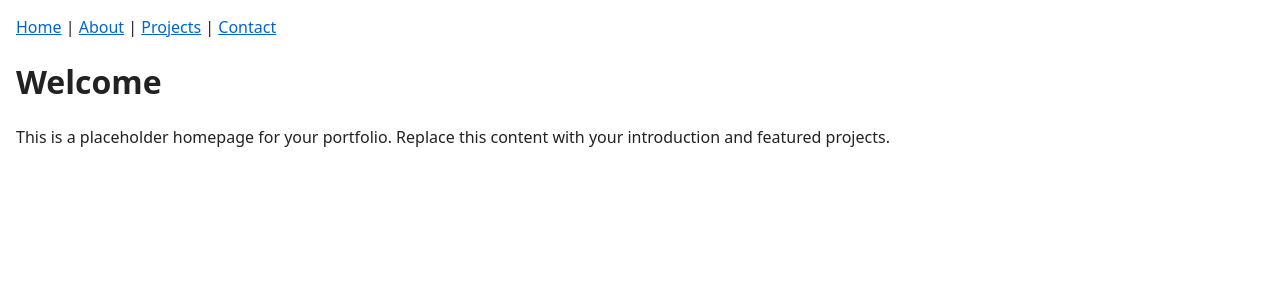
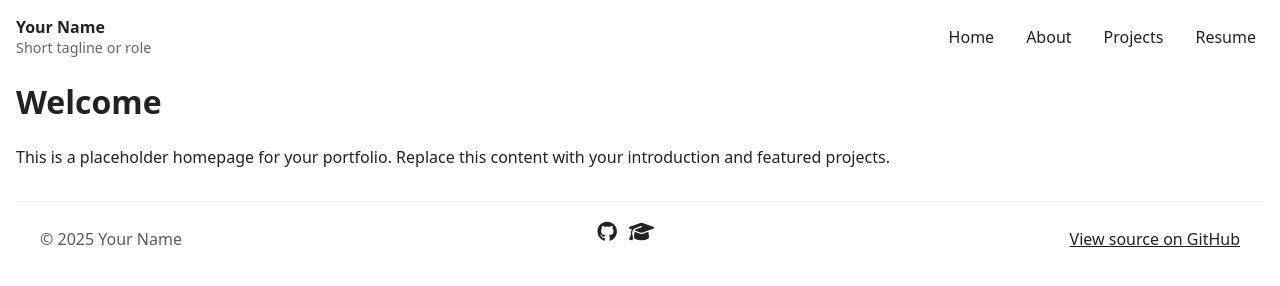
Before and after one commit to plocord/plocord.github.io, a plain HTML site: page index.html in a window 1280 px wide. Drawn offline with Linux system fonts and the light colour scheme.

Commit message:
Move base layout into index.html

```diff
--- a/css/style.css
+++ b/css/style.css
@@ -92,3 +92,33 @@ a{color:var(--accent)}
   /* Make branding more compact */
   .site-branding .site-tagline{ display:none; }
 }
+
+/* Footer styles */
+.site-footer{
+  border-top:1px solid rgba(0,0,0,0.06);
+  padding:1rem 0.75rem;
+  margin-top:2rem;
+  background:transparent;
+}
+.site-footer .footer-inner{
+  display:flex;
+  align-items:center;
+  justify-content:space-between;
+  gap:1rem;
+  max-width:1200px;
+  margin:0 auto;
+}
+.site-footer .footer-left,
+.site-footer .footer-center,
+.site-footer .footer-right{display:flex;align-items:center;gap:0.5rem}
+.site-footer .copyright{margin:0;color:rgba(0,0,0,0.65)}
+.footer-social a{display:inline-flex;align-items:center;justify-content:center;padding:0.25rem;color:var(--text);text-decoration:none}
+.footer-social a i{font-size:1.25rem}
+.footer-social a:hover{color:var(--accent)}
+.repo-link{color:var(--text);text-decoration:underline;text-decoration-thickness:1px}
+.repo-link:hover{color:var(--accent)}
+
+@media (max-width:700px){
+  .site-footer .footer-inner{flex-direction:column;align-items:flex-start}
+  .site-footer .footer-right{margin-top:0.5rem}
+}
--- a/index.html
+++ b/index.html
@@ -2,18 +2,80 @@
 <html lang="en">
 <head>
   <meta charset="utf-8">
-  <meta name="viewport" content="width=device-width,initial-scale=1">
+  <meta name="viewport" content="width=device-width, initial-scale=1">
+  <meta name="description" content="Your short page description here">
   <title>Home - Your Name</title>
+
+  <!-- Icon library (Font Awesome) -->
+  <link rel="stylesheet" href="https://cdnjs.cloudflare.com/ajax/libs/font-awesome/6.4.0/css/all.min.css">
+
+  <!-- Main stylesheet -->
   <link rel="stylesheet" href="css/style.css">
 </head>
 <body>
-  <nav>
-    <a href="index.html">Home</a> | <a href="about.html">About</a> | <a href="projects.html">Projects</a> | <a href="contact.html">Contact</a>
-  </nav>
-  <main>
+  <!-- Accessibility: skip link -->
+  <a class="skip-link" href="#main" style="position:absolute;left:-9999px;top:auto;width:1px;height:1px;overflow:hidden;">Skip to content</a>
+
+  <header>
+    <nav class="primary-nav" aria-label="Primary navigation">
+      <!-- CSS-only hamburger using the "checkbox hack" -->
+      <input id="nav-toggle" class="nav-toggle" type="checkbox" aria-hidden="true">
+      <label for="nav-toggle" class="nav-toggle-label" aria-hidden="true">
+        <span class="hamburger" aria-hidden="true"></span>
+        <span class="sr-only">Toggle navigation</span>
+      </label>
+
+      <div class="site-branding">
+        <a href="index.html" class="site-title">Your Name</a>
+        <p class="site-tagline">Short tagline or role</p>
+      </div>
+
+      <ul id="primary-menu" class="nav-list">
+        <li><a href="index.html">Home</a></li>
+        <li><a href="about.html">About</a></li>
+        <li><a href="projects.html">Projects</a></li>
+        <li><a href="resume.html">Resume</a></li>
+      </ul>
+    </nav>
+  </header>
+
+  <main id="main" role="main">
     <h1>Welcome</h1>
     <p>This is a placeholder homepage for your portfolio. Replace this content with your introduction and featured projects.</p>
   </main>
-  <script src="js/main.js"></script>
+
+  <footer class="site-footer">
+    <div class="footer-inner">
+      <div class="footer-left">
+        <p class="copyright">&copy; <span id="year"></span> Your Name</p>
+      </div>
+
+      <div class="footer-center">
+        <nav class="footer-social" aria-label="Social links">
+          <a href="https://github.com/plocord" target="_blank" rel="noopener noreferrer" aria-label="GitHub">
+            <i class="fab fa-github" aria-hidden="true"></i>
+          </a>
+          <a href="https://www.codecademy.com/profiles/your-username" target="_blank" rel="noopener noreferrer" aria-label="Codecademy">
+            <i class="fa-solid fa-graduation-cap" aria-hidden="true"></i>
+          </a>
+        </nav>
+      </div>
+
+      <div class="footer-right">
+        <a class="repo-link" href="https://github.com/plocord/plocord.github.io" target="_blank" rel="noopener noreferrer">View source on GitHub</a>
+      </div>
+    </div>
+  </footer>
+
+  <!-- Main JS (deferred) -->
+  <script defer src="js/main.js"></script>
+  <script>
+    (function(){
+      var y = new Date().getFullYear();
+      var el = document.getElementById('year');
+      if(el) el.textContent = y;
+      window.__pageReady = window.__pageReady || function(cb){ if(typeof cb === 'function') cb(); };
+    })();
+  </script>
 </body>
 </html>
```
Also changed, not shown: base.html (+28 -2 lines).
